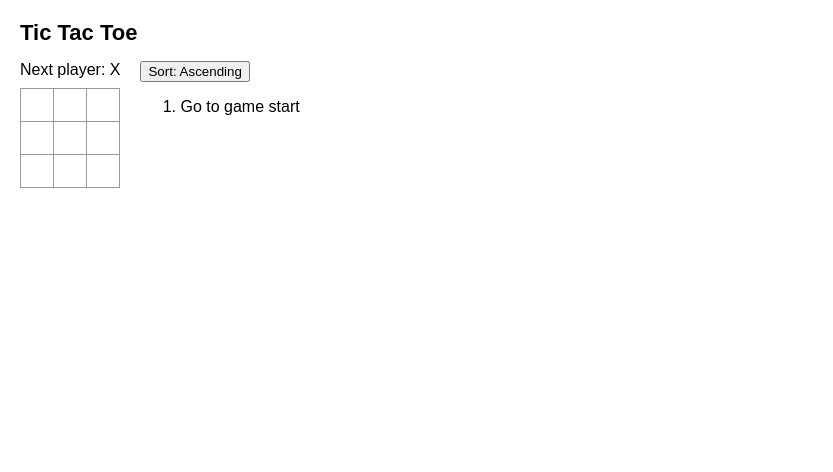
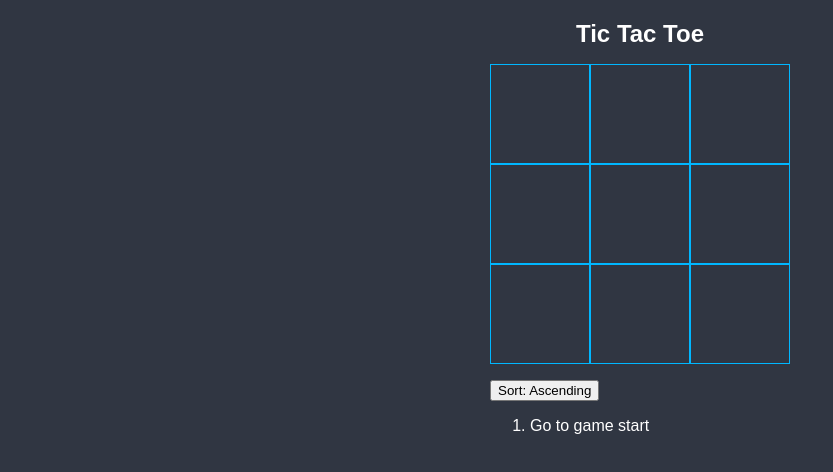
Before and after one commit to malcus-g/ticreactoe, a React (Create React App) app: page / in a window 1280 px wide. Shown: the top 472 px of the page, without its empty margins (0-833 px from the left). Built offline with nearby package versions, Linux system fonts and the light colour scheme.

Commit message:
refactor game components; add Strike component for winning lines

```diff
--- a/src/App.js
+++ b/src/App.js
@@ -1,7 +1,7 @@
-import TicTacToe from "./components/TicTacToe"
+import Game from "./components/Game"
 
 function App() {
-  return <TicTacToe />;
+  return <Game />;
 }
 
 export default App;
--- a/src/components/Board.jsx
+++ b/src/components/Board.jsx
@@ -1,76 +1,34 @@
+import Strike from "./Strike"
 import Square from "./Square"
 
-function Board({ xIsNext, squares, onPlay }) {
-
-    const winner = calculateWinner(squares);
-    let status = winner ? "Winner: " + winner.player : "Next player: " + (xIsNext ? 'X' : 'O');
+function Board({ xIsNext, squares, onSquareClick, strikeClass }) {
 
   function renderSquare(i) {
     return (
       <Square
+        xIsNext={xIsNext}
         key={i}
         value={squares[i]}
-          onSquareClick={() => handleClick(i)}
+        onSquareClick={() => onSquareClick(i)}
       />
     );
   }
 
-    function renderRow(row) {
-      const squaresInRow = [];
-      for (let col = 0; col < 3; col++) {
-        squaresInRow.push(renderSquare(row * 3 + col));
+  function renderBoard() {
+    const squares = [];
+    for (let square = 0; square < 9; square++) {
+      squares.push(renderSquare(square));
     }
-      return (
-        <div key={row} className="board-row">
-          {squaresInRow}
-        </div>
-      );
-    }
-
-    function renderBoard() {
-      const rows = [];
-      for (let row = 0; row < 3; row++) {
-        rows.push(renderRow(row));
-      }
-      return rows;
-    }
-
-
-    function handleClick(i) {
-        if (winner || squares[i]) {
-            return;
-        }
-        const newSquares = squares.slice();
-        newSquares[i] = xIsNext ? 'X' : 'O';
-        onPlay(newSquares);
-    }
-
-    function calculateWinner() {
-        const lines = [
-            [0, 1, 2],
-            [3, 4, 5],
-            [6, 7, 8],
-            [0, 3, 6],
-            [1, 4, 7],
-            [2, 5, 8],
-            [0, 4, 8],
-            [2, 4, 6],
-        ];
-
-        for(let i = 0; i < lines.length; i++) {
-            const [a, b, c] = lines[i];
-            if(squares[a] && squares[a] === squares[b] && squares[a] === squares[c]) {
-                return { player: squares[a], winningSquares: lines[i] };
-            }
-        }
-        return null;
+    return squares;
   }
 
   return (
     <>
-        <div className="status">{status}</div>
-        <div>
+      <div className="board">
         {renderBoard()}
+      <Strike
+        strikeClass={strikeClass}
+      />
       </div>
     </>
   );
--- a/src/components/Game.jsx
+++ b/src/components/Game.jsx
@@ -1,13 +1,56 @@
-import { useState } from 'react'
+import { useState, useEffect } from 'react'
 import Board from "./Board"
+
+const winningLines = [
+    // Rows
+    {combo: [0, 1, 2], strikeClass: "strike-row-1"},
+    {combo: [3, 4, 5], strikeClass: "strike-row-2"},
+    {combo: [6, 7, 8], strikeClass: "strike-row-3"},
+
+    //Columns
+    {combo: [0, 3, 6], strikeClass: "strike-column-1"},
+    {combo: [1, 4, 7], strikeClass: "strike-column-2"},
+    {combo: [2, 5, 8], strikeClass: "strike-column-3"},
+
+    //Diagonals
+    {combo: [0, 4, 8], strikeClass: "strike-diagonal-1"},
+    {combo: [2, 4, 6], strikeClass: "strike-diagonal-2"}
+];
+
+function checkWinner(squares, setStrikeClass) {
+    for(let i = 0; i < winningLines.length; i++) {
+      const [a, b, c] = winningLines[i].combo;
+      if(squares[a] &&
+        squares[a] === squares[b] &&
+        squares[a] === squares[c]) {
+          setStrikeClass(winningLines[i].strikeClass);
+          return;
+      }
+    }
+    return null;
+  }
 
 function Game() {
 
     const [history, setHistory] = useState([Array(9).fill(null)]);
     const [currentMove, setCurrentMove] = useState(0);
     const [isHistoryAsc, setIsHistoryAsc] = useState(true);
+    const [strikeClass, setStrikeClass] = useState();
+    const squares = history[currentMove];
     const xIsNext = currentMove % 2 === 0;
-    const currentSquares = history[currentMove];
+
+    useEffect(() => {
+        checkWinner(squares, setStrikeClass);
+      }, [squares]);
+
+    function handleSquareClick(i) {
+        if (checkWinner(squares, setStrikeClass) || squares[i]) {
+            return;
+        }
+        const newSquares = [...squares];
+        newSquares[i] = xIsNext ? 'X' : 'O';
+        handlePlay(newSquares);
+    }
 
     function handlePlay(newSquares) {
         const newHistory = [...history.slice(0, currentMove + 1), newSquares];
@@ -44,15 +87,21 @@ function Game() {
     }
 
     return (
-        <div className="game">
-        <div className="game-board">
-            <Board xIsNext={xIsNext} squares={currentSquares} onPlay={handlePlay} />
-        </div>
+    <div className="game">
+        <h1>Tic Tac Toe</h1>
+        <Board
+            xIsNext={xIsNext}
+            squares={squares}
+            onSquareClick={handleSquareClick}
+            strikeClass={strikeClass}
+        />
         <div className="game-info">
-            <button onClick={handleSort}>Sort: {isHistoryAsc ? "Ascending" : "Descending"}</button>
+            <button onClick={handleSort}>
+                Sort: {isHistoryAsc ? "Ascending" : "Descending"}
+            </button>
             <ol>{renderMoves()}</ol>
         </div>
-        </div>
+    </div>
     );
 }
 
--- a/src/components/Square.jsx
+++ b/src/components/Square.jsx
@@ -1,11 +1,16 @@
-function Square({ value, onSquareClick, isWinner }) {
+function Square({ value, onSquareClick, xIsNext}) {
+    let hoverClass = null;
+    if(value == null && xIsNext !== null){
+        hoverClass = xIsNext ? "x-hover" : "o-hover";
+    }
+
     return (
-        <button
-        className={isWinner ? "square winner" : "square"}
+        <div
+        className={`square ${hoverClass}`}
         onClick={onSquareClick}
         >
             { value }
-        </button>
+        </div>
     );
 }
 
--- /dev/null
+++ b/src/components/Strike.jsx
@@ -0,0 +1,5 @@
+function Strike({ strikeClass }) {
+    return <div className={`strike ${strikeClass}`}></div>
+}
+
+export default Strike;
--- a/src/components/TicTacToe.jsx
+++ /dev/null
@@ -1,12 +0,0 @@
-import Game from "./Game"
-
-function TicTacToe() {
-    return (
-        <div>
-            <h1>Tic Tac Toe</h1>
-            <Game />
-        </div>
-    )
-}
-
-export default TicTacToe;
--- a/src/styles.css
+++ b/src/styles.css
@@ -1,8 +1,9 @@
-* {
-  box-sizing: border-box;
-}
-
 body {
+  display: flex;
+  flex-direction: column;
+  align-items: center;
+  background-color: #303642;
+  color: white;
   font-family: sans-serif;
   margin: 20px;
   padding: 0;
@@ -10,81 +11,94 @@ body {
 
 h1 {
   margin-top: 0;
-  font-size: 22px;
+  font-size: 24px;
+  text-align: center;
 }
 
-h2 {
-  margin-top: 0;
-  font-size: 20px;
-}
-
-h3 {
-  margin-top: 0;
-  font-size: 18px;
-}
-
-h4 {
-  margin-top: 0;
-  font-size: 16px;
-}
-
-h5 {
-  margin-top: 0;
-  font-size: 14px;
-}
-
-h6 {
-  margin-top: 0;
-  font-size: 12px;
-}
-
-code {
-  font-size: 1.2em;
-}
-
-ul {
-  padding-inline-start: 20px;
-}
-
-* {
-  box-sizing: border-box;
-}
-
-body {
-  font-family: sans-serif;
-  margin: 20px;
-  padding: 0;
+.board {
+  display: grid;
+  grid-template-columns: 100px 100px 100px;
+  grid-template-rows: 100px 100px 100px;
+  cursor: pointer;
+  position: relative;
 }
 
 .square {
-  background: #fff;
-  border: 1px solid #999;
-  float: left;
-  font-size: 24px;
-  font-weight: bold;
-  line-height: 34px;
-  height: 34px;
-  margin-right: -1px;
-  margin-top: -1px;
-  padding: 0;
-  text-align: center;
-  width: 34px;
-}
-
-.board-row:after {
-  clear: both;
-  content: '';
-  display: table;
-}
-
-.status {
-  margin-bottom: 10px;
-}
-.game {
+  color: currentColor;
+  font-size: 2em;
   display: flex;
-  flex-direction: row;
+  justify-content: center;
+  align-items: center;
+  border: .05em solid rgb(0, 183, 255);
 }
 
 .game-info {
-  margin-left: 20px;
+  margin: 1em 0em;
 }
+
+.x-hover:hover::after {
+  content: "X";
+  opacity: 0.4;
+}
+
+.o-hover:hover::after {
+  content: "O";
+  opacity: 0.4;
+}
+
+.strike {
+  position: absolute;
+  background-color: orangered;
+}
+
+.strike-row-1 {
+  width: 100%;
+  height: 4px;
+  top: 16%;
+}
+
+.strike-row-2 {
+  width: 100%;
+  height: 4px;
+  top: 49%;
+}
+
+.strike-row-3 {
+  width: 100%;
+  height: 4px;
+  top: 82%;
+}
+
+.strike-column-1 {
+  height: 100%;
+  width: 4px;
+  left: 16%;
+}
+
+.strike-column-2 {
+  height: 100%;
+  width: 4px;
+  left: 49%;
+}
+
+.strike-column-3 {
+  height: 100%;
+  width: 4px;
+  left: 82%;
+}
+
+.strike-diagonal-1 {
+  width: 90%;
+  height: 4px;
+  top: 50%;
+  left: 4%;
+  transform: skewY(45deg);
+}
+
+.strike-diagonal-2 {
+  width: 90%;
+  height: 4px;
+  top: 50%;
+  left: 4%;
+  transform: skewY(-45deg);
+}
```
Lines whose indentation alone changed are shown as unchanged.
